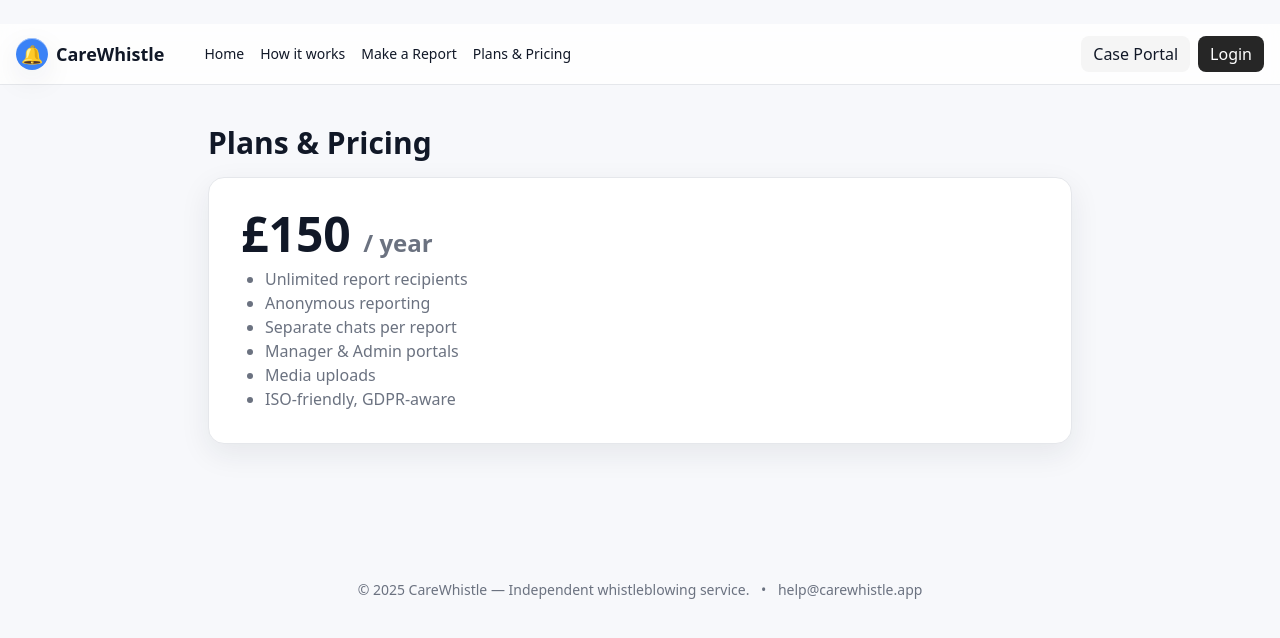
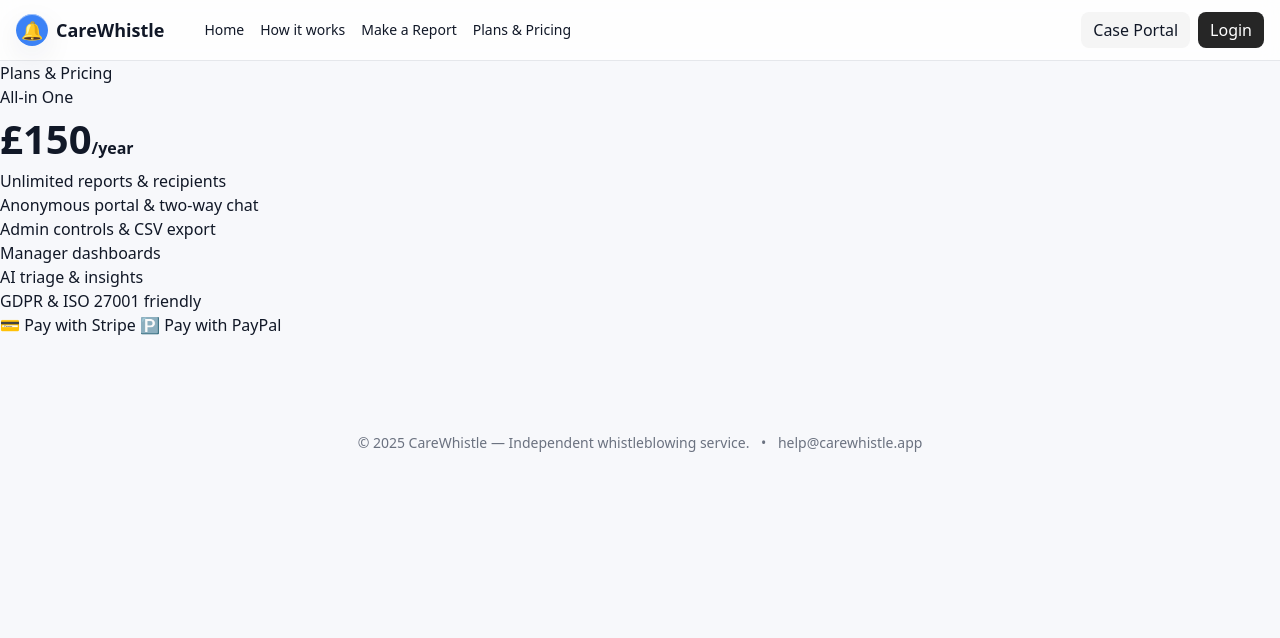
Before and after one commit to alijunaid21-coder/carewhistle-78-lite, a Flask app: page /pricing in a window 1280 px wide. Shown: the top 638 px of the page. Run offline with Flask 3, Linux system fonts and the light colour scheme; some libraries are stand-ins or nearby versions.

Commit message:
Add Stripe and PayPal checkout

```diff
--- a/app.py
+++ b/app.py
@@ -1,7 +1,10 @@
-import os, sqlite3, secrets, random
+import os, sqlite3, secrets, random, stripe, paypalrestsdk
 from datetime import datetime, timezone
 from functools import wraps
 from flask import Flask, render_template, request, redirect, url_for, session, flash, abort, send_from_directory
+from dotenv import load_dotenv
+
+load_dotenv()
 
 APP_NAME = "CareWhistle v78-lite"
 BASE_DIR = os.path.dirname(__file__)
@@ -18,6 +21,16 @@ app.config.update(
     SESSION_COOKIE_SAMESITE="Lax",
     MAX_CONTENT_LENGTH=25*1024*1024
 )
+
+# --- Stripe ---
+stripe.api_key = os.getenv("STRIPE_SECRET_KEY", "sk_test_dummy")
+
+# --- PayPal ---
+paypalrestsdk.configure({
+    "mode": "sandbox",  # change to live when ready
+    "client_id": os.getenv("PAYPAL_CLIENT_ID", "dummy"),
+    "client_secret": os.getenv("PAYPAL_CLIENT_SECRET", "dummy")
+})
 
 def now_iso(): return datetime.now(timezone.utc).isoformat()
 
@@ -160,6 +173,59 @@ def how(): return render_template("how.html", title="How it works")
 
 @app.route("/pricing")
 def pricing(): return render_template("pricing.html", title="Plans & Pricing")
+
+
+@app.route("/checkout/stripe", methods=["POST"])
+def checkout_stripe():
+    try:
+        session_stripe = stripe.checkout.Session.create(
+            payment_method_types=["card"],
+            line_items=[{
+                "price_data": {
+                    "currency": "gbp",
+                    "unit_amount": 15000,
+                    "product_data": {"name": "CareWhistle Annual Plan"},
+                },
+                "quantity": 1,
+            }],
+            mode="payment",
+            success_url=url_for("pricing", _external=True) + "?success=1",
+            cancel_url=url_for("pricing", _external=True) + "?canceled=1",
+        )
+        return redirect(session_stripe.url, code=303)
+    except Exception as e:
+        flash("Stripe error: " + str(e), "danger")
+        return redirect(url_for("pricing"))
+
+
+@app.route("/checkout/paypal", methods=["POST"])
+def checkout_paypal():
+    payment = paypalrestsdk.Payment({
+        "intent": "sale",
+        "payer": {"payment_method": "paypal"},
+        "redirect_urls": {
+            "return_url": url_for("pricing", _external=True) + "?paypal=success",
+            "cancel_url": url_for("pricing", _external=True) + "?paypal=canceled"
+        },
+        "transactions": [{
+            "item_list": {"items": [{
+                "name": "CareWhistle Annual Plan",
+                "sku": "cw-plan",
+                "price": "150.00",
+                "currency": "GBP",
+                "quantity": 1
+            }]},
+            "amount": {"total": "150.00", "currency": "GBP"},
+            "description": "Annual subscription"
+        }]
+    })
+
+    if payment.create():
+        for link in payment.links:
+            if link.method == "REDIRECT":
+                return redirect(link.href)
+    flash("PayPal error: " + str(payment.error), "danger")
+    return redirect(url_for("pricing"))
 
 def make_captcha():
     a,b = random.randint(1,9), random.randint(1,9)
--- a/requirements.txt
+++ b/requirements.txt
@@ -1,2 +1,5 @@
 Flask>=3.0,<4
 gunicorn>=21,<22
+python-dotenv
+stripe
+paypalrestsdk
--- a/templates/pricing.html
+++ b/templates/pricing.html
@@ -1,12 +1,28 @@
-{% extends "layout.html" %}{% block body %}
-<section class="max-w-4xl mx-auto px-4 py-10">
-  <h2 class="text-3xl font-extrabold mb-4">Plans & Pricing</h2>
-  <div class="bg-white rounded-2xl p-8 border shadow-glass">
-    <div class="text-5xl font-extrabold mb-2">£150 <span class="text-base-muted text-2xl">/ year</span></div>
-    <ul class="list-disc ml-6 text-base-muted">
-      <li>Unlimited report recipients</li><li>Anonymous reporting</li><li>Separate chats per report</li>
-      <li>Manager & Admin portals</li><li>Media uploads</li><li>ISO-friendly, GDPR-aware</li>
-    </ul>
+{% extends "layout.html" %}
+{% block body %}
+<div class="container">
+  <h2>Plans & Pricing</h2>
+  <div class="pricing">
+    <div class="card plan">
+      <h2>All-in One</h2>
+      <div style="font-size:40px;font-weight:900">£150<span style="font-size:16px">/year</span></div>
+      <ul>
+        <li>Unlimited reports & recipients</li>
+        <li>Anonymous portal & two-way chat</li>
+        <li>Admin controls & CSV export</li>
+        <li>Manager dashboards</li>
+        <li>AI triage & insights</li>
+        <li>GDPR & ISO 27001 friendly</li>
+      </ul>
+      <p>
+        <form action="{{ url_for('checkout_stripe') }}" method="post" style="display:inline">
+          <button class="btn success">💳 Pay with Stripe</button>
+        </form>
+        <form action="{{ url_for('checkout_paypal') }}" method="post" style="display:inline">
+          <button class="btn secondary">🅿️ Pay with PayPal</button>
+        </form>
+      </p>
+    </div>
   </div>
-</section>
+</div>
 {% endblock %}
```
Also changed, not shown: 2 other files.
